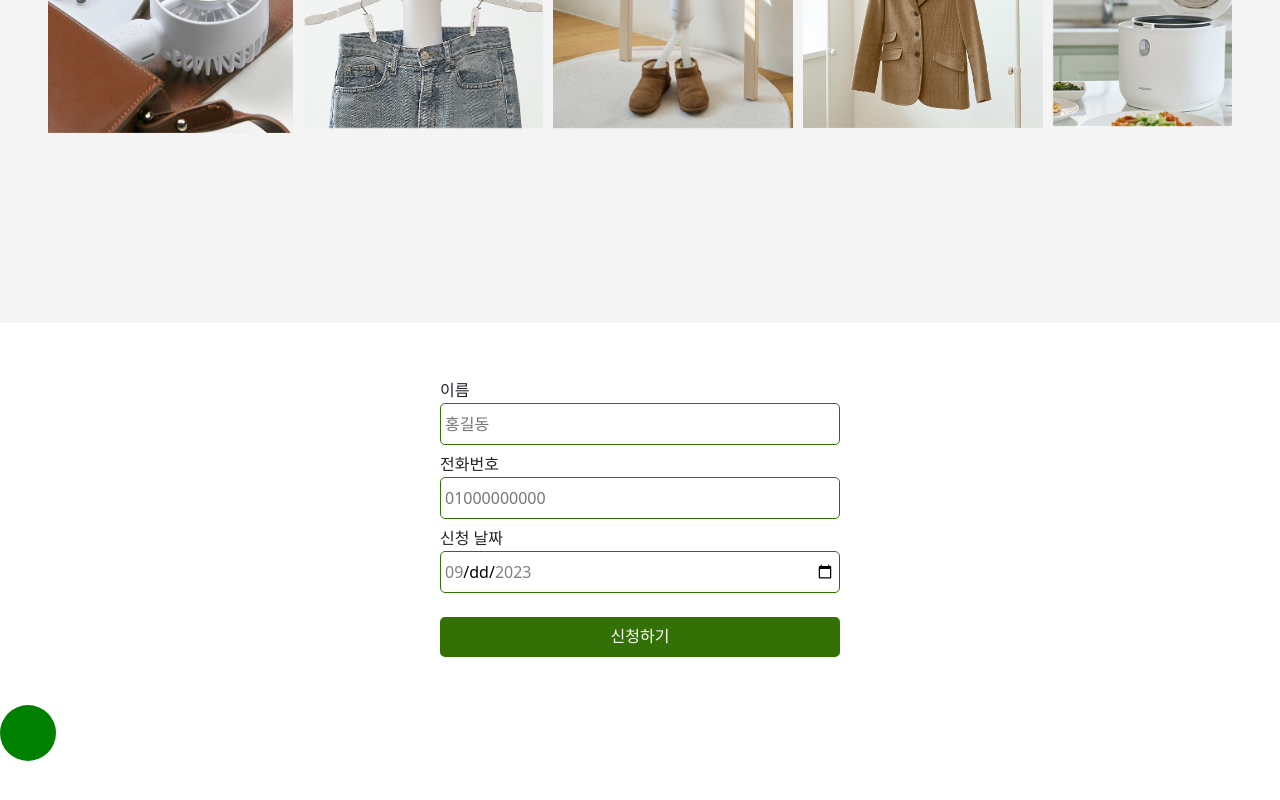
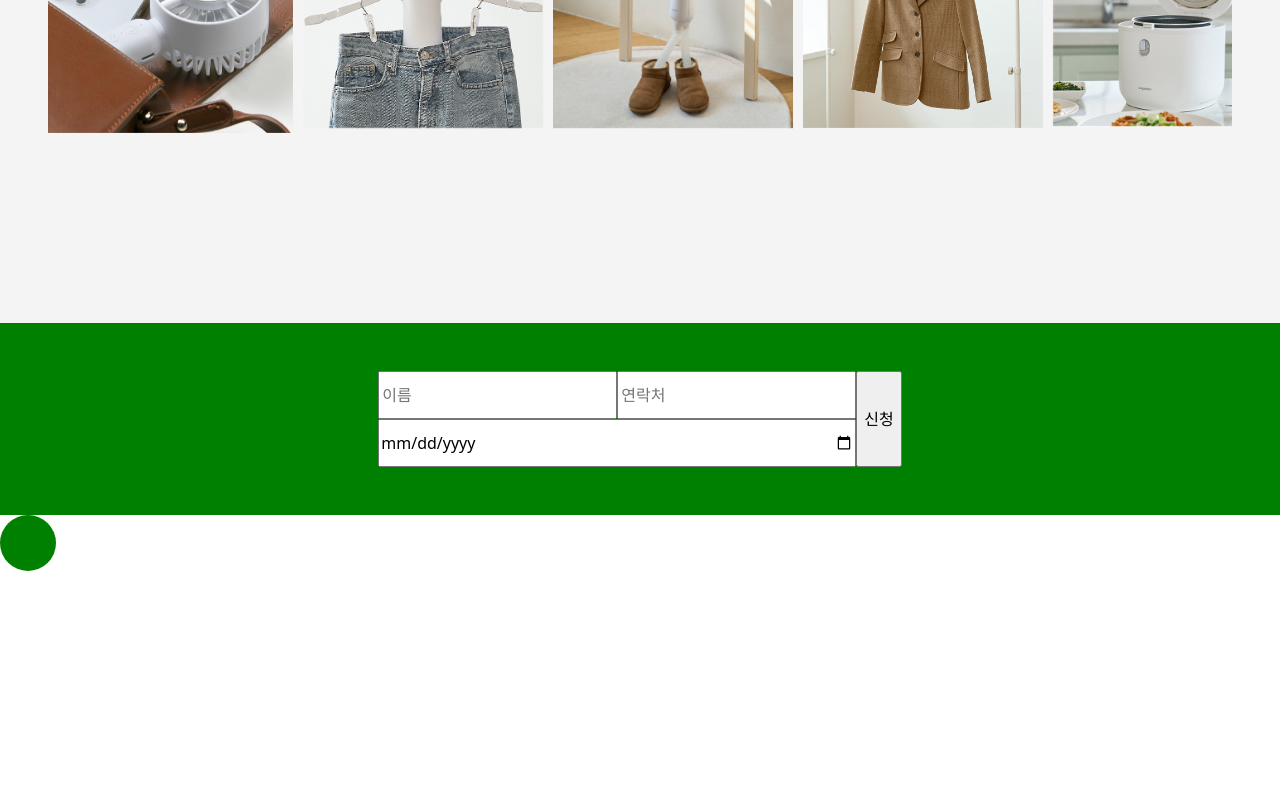
Before and after one commit to Sunjuhyeon/react_ongadam, a React (Create React App) app: page / in a window 1280 px wide. Shown: the part 4495-5295 px from the top of the page. After the commit the page ends 5127 px from the top, so only its background shows below. Built offline with nearby package versions, Linux system fonts and the light colour scheme; a web font is replaced by a local one.

Commit message:
폼 기본 레이아웃 지정

```diff
--- a/src/component/Form.js
+++ b/src/component/Form.js
@@ -8,32 +8,26 @@ function Form(props) {
     console.log(watch("example"));
 
   return (
-    <section id={props.id} className={`py-5`}>
-        <form onSubmit={handleSubmit(onSubmit)} className={`${form.formBox}`}>
-            <label htmlFor="name">이름</label>
+    <section id={props.id} className={`${form.sectionbg} py-5`}>
+        <form onSubmit={handleSubmit(onSubmit)} className={`${form.formBox} d-flex`}>
+            <div>
+                <div>
                     <input
-                id="name"
                     type="text"
-                placeholder="홍길동"
-                {...register("name")}
+                    placeholder="이름"
                     />
-            <label htmlFor="number">전화번호</label>
                     <input
-                id="number"
-                type="tel"
-                placeholder="01000000000"
-                {...register("number")}
+                    type="text"
+                    placeholder="연락처"
                     />
-            <label htmlFor="date">신청 날짜</label>
+                </div>
                 <input
-                id="date"
                 type="date"
-                min="2023-09-01"
-                max="2023-09-30"
-                data-placeholder="날짜선택"
-                required
+                placeholder="방문날짜"
+                className={`w-100`}
                 />
-            <button type="submit">신청하기</button>
+            </div>
+            <input type="submit" value="신청"/>
         </form>
     </section>
   )
--- a/src/scss/form.module.css
+++ b/src/scss/form.module.css
@@ -1,25 +1,13 @@
+.sectionbg{
+    background-color: green;
+}
 .formBox{
-    margin: 0 auto;
-    display: flex;
-    flex-direction: column;
-    width: 50vw;
-    max-width: 400px;
+    justify-content: center;
+    align-items: stretch;
 }
-.formBox label{
-    height: 2rem;
-    display: flex;
-    align-items: end;
+.formBox input[type="text"]{
+    height: 3rem;
 }
-.formBox input{
-    padding: 0.5rem 0.25rem;
-    border-radius: 5px;
-    border: 1px solid #337005;
+.formBox input[type="date"]{
+    height: 3rem;
 }
-.formBox button{
-    margin-top: 1.5rem;
-    height: 2.5rem;
-    border: none;
-    border-radius: 5px;
-    background-color: #337005;
-    color: white;
-}
```
Lines whose indentation alone changed are shown as unchanged.
